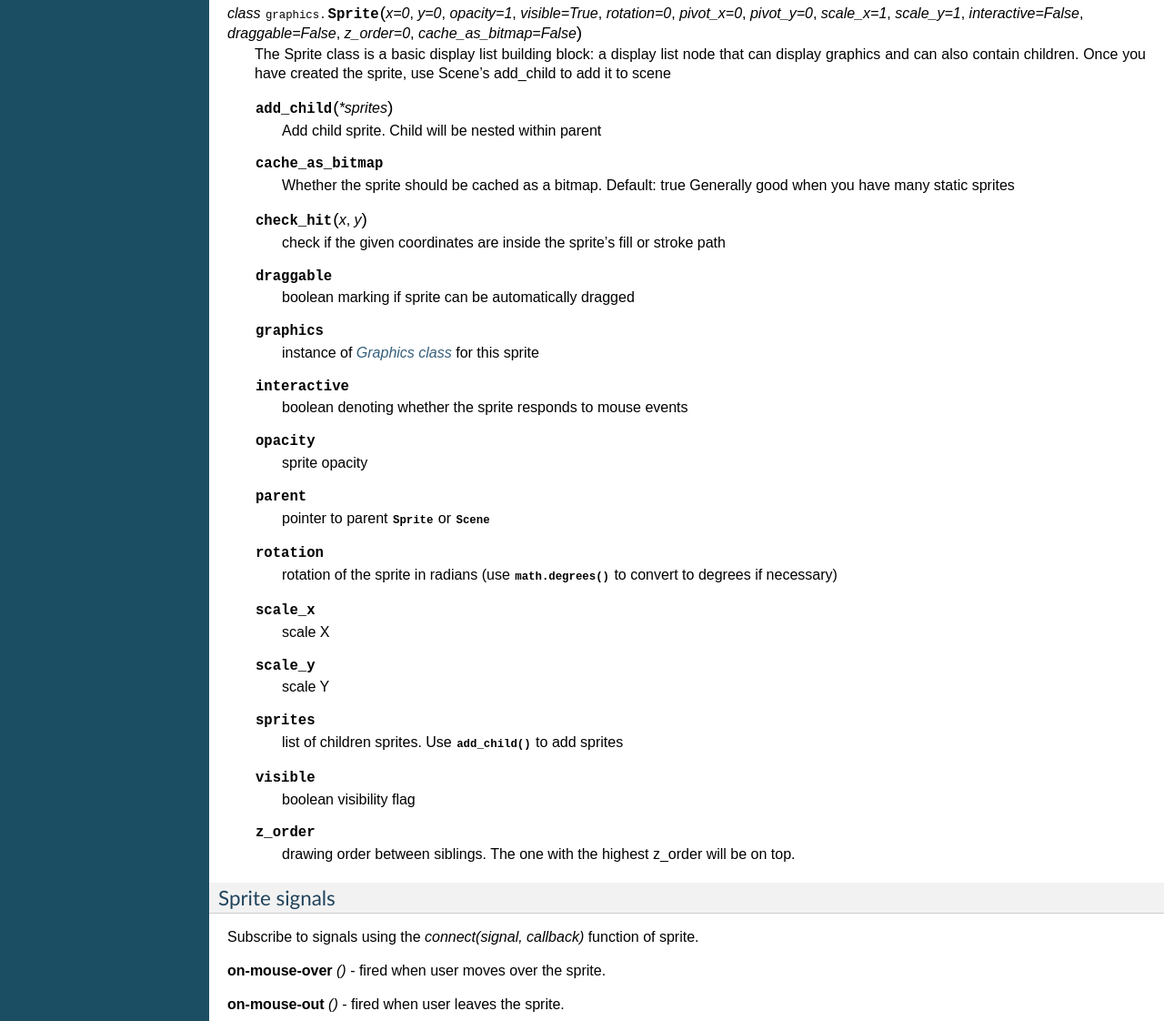
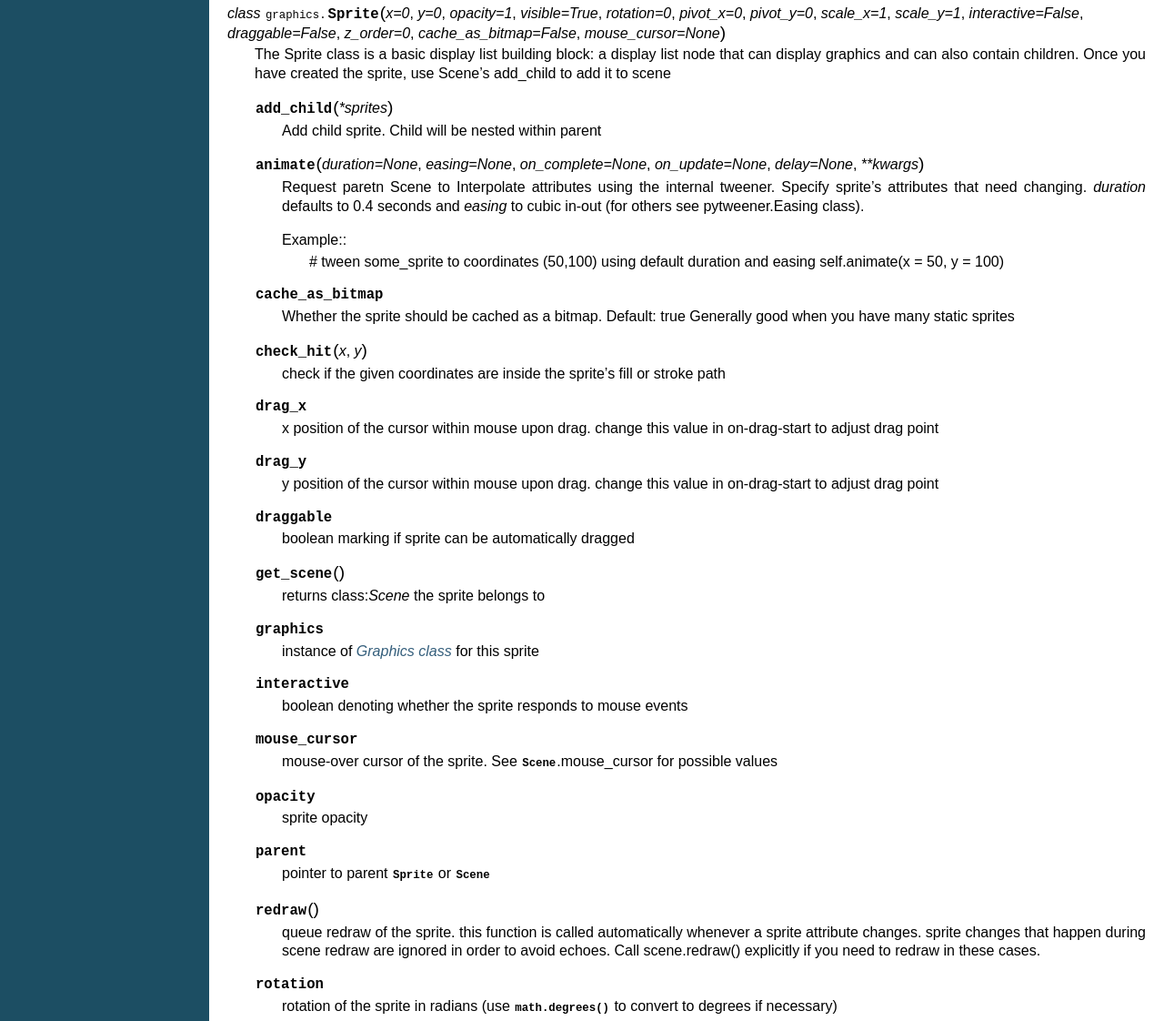
Before and after one commit to tstriker/hamster-experiments, a plain HTML site: page index.html in a window 1280 px wide. Shown: the part 2378-3500 px from the top of the page at 91% size. Drawn offline with Linux system fonts and the light colour scheme.

Commit message:
automatic documentation sync

```diff
--- a/index.html
+++ b/index.html
@@ -138,7 +138,7 @@ also influence the smoothness of tweeners.</p>
 <dl class="method">
 <dt id="graphics.Scene.get_sprite_at_position">
 <tt class="descname">get_sprite_at_position</tt><big>(</big><em>x</em>, <em>y</em><big>)</big><a class="headerlink" href="#graphics.Scene.get_sprite_at_position" title="Permalink to this definition">¶</a></dt>
-<dd><p>Returns the topmost visible sprite for given coordinates</p>
+<dd><p>Returns the topmost visible interactive sprite for given coordinates</p>
 </dd></dl>
 
 <dl class="attribute">
@@ -227,7 +227,7 @@ So you can for example disable automatic dragging but react to the drag motion.<
 <h2><tt class="xref py py-class docutils literal"><span class="pre">Sprite</span></tt> objects<a class="headerlink" href="#sprite-objects" title="Permalink to this headline">¶</a></h2>
 <dl class="class">
 <dt id="graphics.Sprite">
-<em class="property">class </em><tt class="descclassname">graphics.</tt><tt class="descname">Sprite</tt><big>(</big><em>x=0</em>, <em>y=0</em>, <em>opacity=1</em>, <em>visible=True</em>, <em>rotation=0</em>, <em>pivot_x=0</em>, <em>pivot_y=0</em>, <em>scale_x=1</em>, <em>scale_y=1</em>, <em>interactive=False</em>, <em>draggable=False</em>, <em>z_order=0</em>, <em>cache_as_bitmap=False</em><big>)</big><a class="headerlink" href="#graphics.Sprite" title="Permalink to this definition">¶</a></dt>
+<em class="property">class </em><tt class="descclassname">graphics.</tt><tt class="descname">Sprite</tt><big>(</big><em>x=0</em>, <em>y=0</em>, <em>opacity=1</em>, <em>visible=True</em>, <em>rotation=0</em>, <em>pivot_x=0</em>, <em>pivot_y=0</em>, <em>scale_x=1</em>, <em>scale_y=1</em>, <em>interactive=False</em>, <em>draggable=False</em>, <em>z_order=0</em>, <em>cache_as_bitmap=False</em>, <em>mouse_cursor=None</em><big>)</big><a class="headerlink" href="#graphics.Sprite" title="Permalink to this definition">¶</a></dt>
 <dd><p>The Sprite class is a basic display list building block: a display list
 node that can display graphics and can also contain children.
 Once you have created the sprite, use Scene&#8217;s add_child to add it to
@@ -236,6 +236,20 @@ scene</p>
 <dt id="graphics.Sprite.add_child">
 <tt class="descname">add_child</tt><big>(</big><em>*sprites</em><big>)</big><a class="headerlink" href="#graphics.Sprite.add_child" title="Permalink to this definition">¶</a></dt>
 <dd><p>Add child sprite. Child will be nested within parent</p>
+</dd></dl>
+
+<dl class="method">
+<dt id="graphics.Sprite.animate">
+<tt class="descname">animate</tt><big>(</big><em>duration=None</em>, <em>easing=None</em>, <em>on_complete=None</em>, <em>on_update=None</em>, <em>delay=None</em>, <em>**kwargs</em><big>)</big><a class="headerlink" href="#graphics.Sprite.animate" title="Permalink to this definition">¶</a></dt>
+<dd><p>Request paretn Scene to Interpolate attributes using the internal tweener.
+Specify sprite&#8217;s attributes that need changing.
+<cite>duration</cite> defaults to 0.4 seconds and <cite>easing</cite> to cubic in-out
+(for others see pytweener.Easing class).</p>
+<dl class="docutils">
+<dt>Example::</dt>
+<dd># tween some_sprite to coordinates (50,100) using default duration and easing
+self.animate(x = 50, y = 100)</dd>
+</dl>
 </dd></dl>
 
 <dl class="attribute">
@@ -253,9 +267,29 @@ path</p>
 </dd></dl>
 
 <dl class="attribute">
+<dt id="graphics.Sprite.drag_x">
+<tt class="descname">drag_x</tt><a class="headerlink" href="#graphics.Sprite.drag_x" title="Permalink to this definition">¶</a></dt>
+<dd><p>x position of the cursor within mouse upon drag. change this value
+in on-drag-start to adjust drag point</p>
+</dd></dl>
+
+<dl class="attribute">
+<dt id="graphics.Sprite.drag_y">
+<tt class="descname">drag_y</tt><a class="headerlink" href="#graphics.Sprite.drag_y" title="Permalink to this definition">¶</a></dt>
+<dd><p>y position of the cursor within mouse upon drag. change this value
+in on-drag-start to adjust drag point</p>
+</dd></dl>
+
+<dl class="attribute">
 <dt id="graphics.Sprite.draggable">
 <tt class="descname">draggable</tt><a class="headerlink" href="#graphics.Sprite.draggable" title="Permalink to this definition">¶</a></dt>
 <dd><p>boolean marking if sprite can be automatically dragged</p>
+</dd></dl>
+
+<dl class="method">
+<dt id="graphics.Sprite.get_scene">
+<tt class="descname">get_scene</tt><big>(</big><big>)</big><a class="headerlink" href="#graphics.Sprite.get_scene" title="Permalink to this definition">¶</a></dt>
+<dd><p>returns class:<cite>Scene</cite> the sprite belongs to</p>
 </dd></dl>
 
 <dl class="attribute">
@@ -271,6 +305,13 @@ path</p>
 </dd></dl>
 
 <dl class="attribute">
+<dt id="graphics.Sprite.mouse_cursor">
+<tt class="descname">mouse_cursor</tt><a class="headerlink" href="#graphics.Sprite.mouse_cursor" title="Permalink to this definition">¶</a></dt>
+<dd><p>mouse-over cursor of the sprite. See <tt class="xref py py-class docutils literal"><span class="pre">Scene</span></tt>.mouse_cursor
+for possible values</p>
+</dd></dl>
+
+<dl class="attribute">
 <dt id="graphics.Sprite.opacity">
 <tt class="descname">opacity</tt><a class="headerlink" href="#graphics.Sprite.opacity" title="Permalink to this definition">¶</a></dt>
 <dd><p>sprite opacity</p>
@@ -280,6 +321,15 @@ path</p>
 <dt id="graphics.Sprite.parent">
 <tt class="descname">parent</tt><a class="headerlink" href="#graphics.Sprite.parent" title="Permalink to this definition">¶</a></dt>
 <dd><p>pointer to parent <tt class="xref py py-class docutils literal"><span class="pre">Sprite</span></tt> or <tt class="xref py py-class docutils literal"><span class="pre">Scene</span></tt></p>
+</dd></dl>
+
+<dl class="method">
+<dt id="graphics.Sprite.redraw">
+<tt class="descname">redraw</tt><big>(</big><big>)</big><a class="headerlink" href="#graphics.Sprite.redraw" title="Permalink to this definition">¶</a></dt>
+<dd><p>queue redraw of the sprite. this function is called automatically
+whenever a sprite attribute changes. sprite changes that happen
+during scene redraw are ignored in order to avoid echoes.
+Call scene.redraw() explicitly if you need to redraw in these cases.</p>
 </dd></dl>
 
 <dl class="attribute">
```
Also changed, not shown: searchindex.js, 1 other file.
